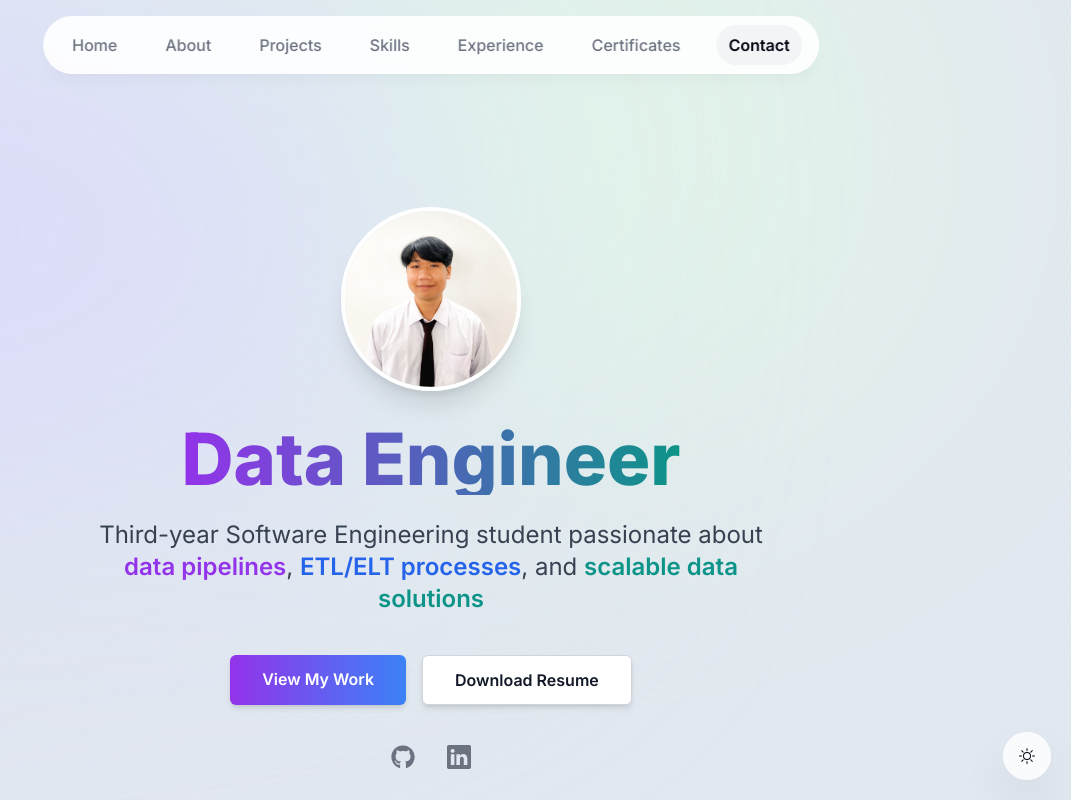
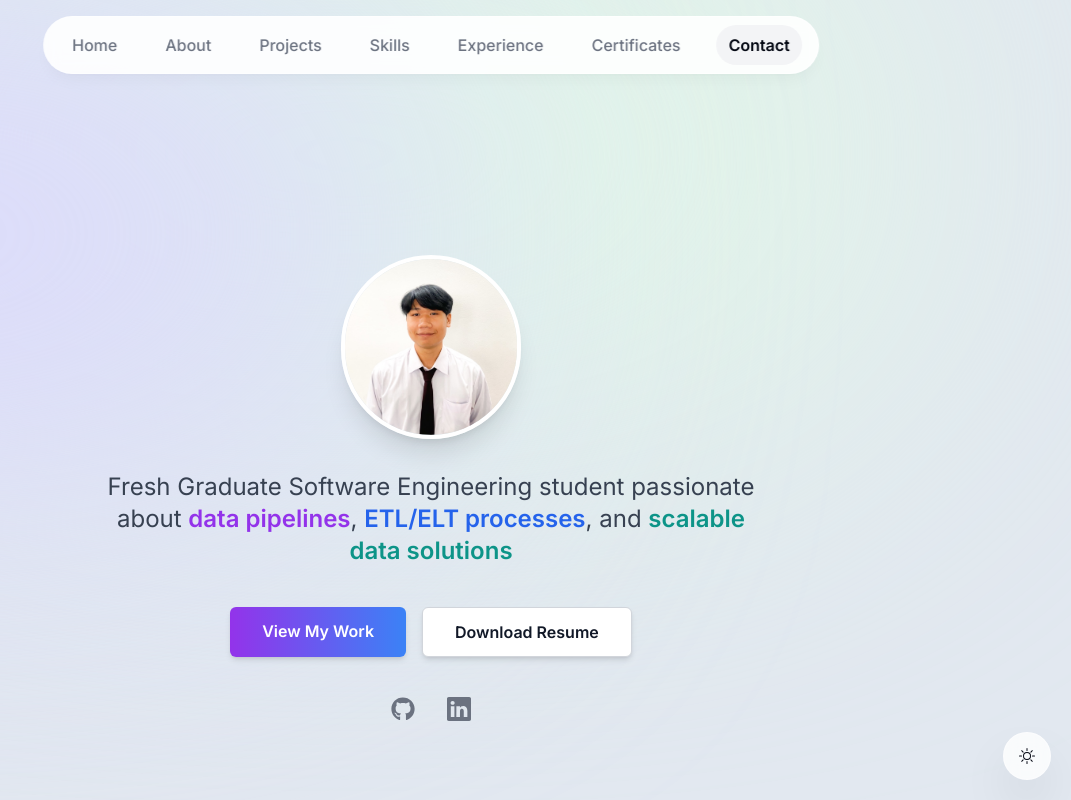
Before and after one commit to phonlapatS/Portfolio-with-React-Nextjs, a Next.js app: page / in a window 1280 px wide. Shown: the top 800 px of the page, without its empty margins (209-1280 px from the left). Built offline with nearby package versions, Linux system fonts and the light colour scheme.

Commit message:
Update intro.tsx

```diff
--- a/components/intro.tsx
+++ b/components/intro.tsx
@@ -38,7 +38,7 @@ export default function Intro() {
         />
       </motion.div>
 
-      {/* Headline */}
+      {/*
 <motion.h1
 className="text-5xl sm:text-7xl font-extrabold mb-6 bg-gradient-to-r from-purple-600 to-teal-600 bg-clip-text text-transparent"
 initial={{ opacity: 0, y: 40 }}
@@ -47,6 +47,7 @@ export default function Intro() {
 >
 Data Engineer
 </motion.h1>
+*/}
 
       {/* Subheadline */}
       <motion.p
@@ -55,7 +56,7 @@ export default function Intro() {
         animate={{ opacity: 1, y: 0 }}
         transition={{ delay: 0.2 }}
       >
-        Third-year Software Engineering student passionate about{" "}
+        Fresh Graduate Software Engineering student passionate about{" "}
         <span className="font-semibold text-purple-600">data pipelines</span>,{" "}
         <span className="font-semibold text-blue-600">ETL/ELT processes</span>, and{" "}
         <span className="font-semibold text-teal-600">scalable data solutions</span>
```
Lines whose indentation alone changed are shown as unchanged.
